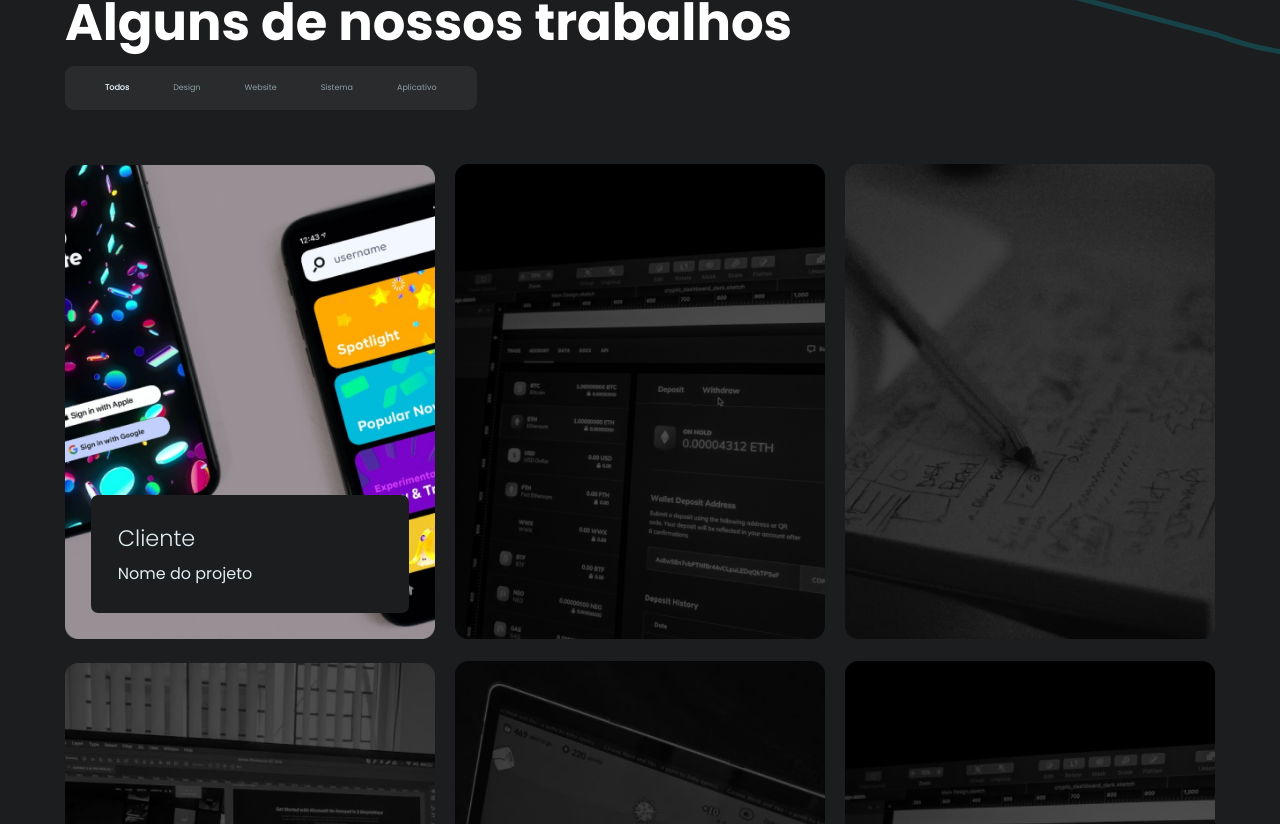
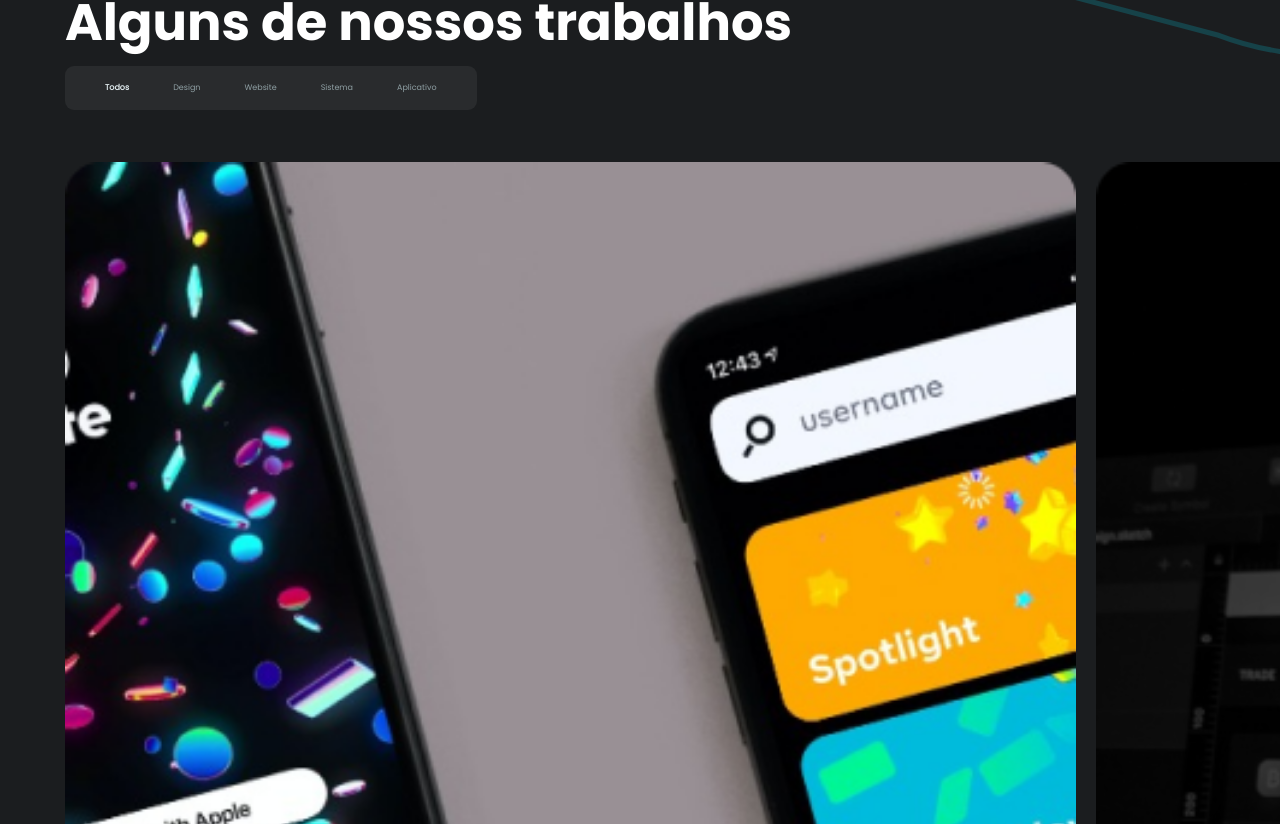
Before and after one commit to Samuel-StatusTech/statustech-front, a React (Create React App) app: page / in a window 1280 px wide. Shown: the part 2796-3620 px from the top of the page. Built offline with nearby package versions, Linux system fonts and the light colour scheme; no server answers.

Commit message:
Included calc in Project Thumb height img

```diff
--- a/src/components/ProjectItem/index.tsx
+++ b/src/components/ProjectItem/index.tsx
@@ -29,7 +29,7 @@ const ProjectItem = ({ info }: Props) => {
         alt={info.name}
         loading='lazy'
         width={(window.document.body.clientWidth / 100) * 80}
-        height={''}
+        height={((window.document.body.clientWidth / 100) * 80) * 1.29}
       />
       <S.Content>
         <S.ProjectDetails>
```
